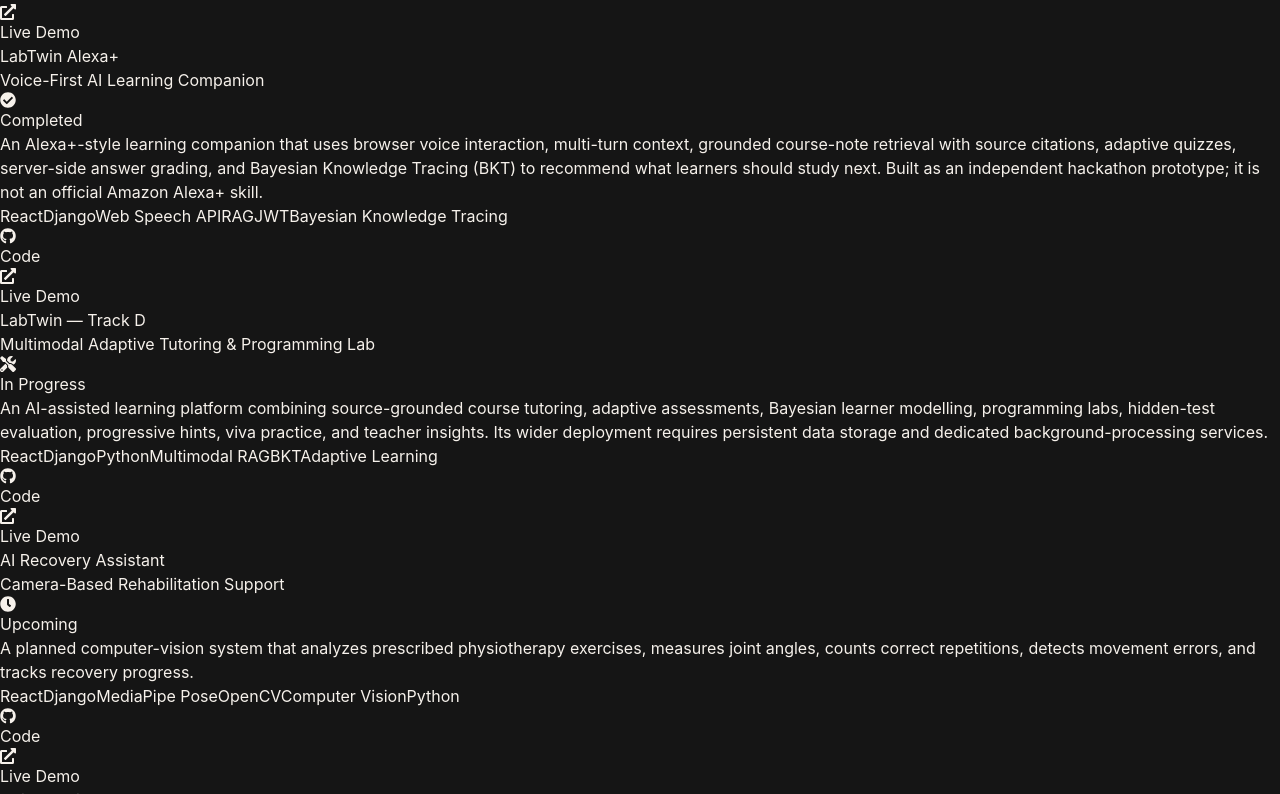
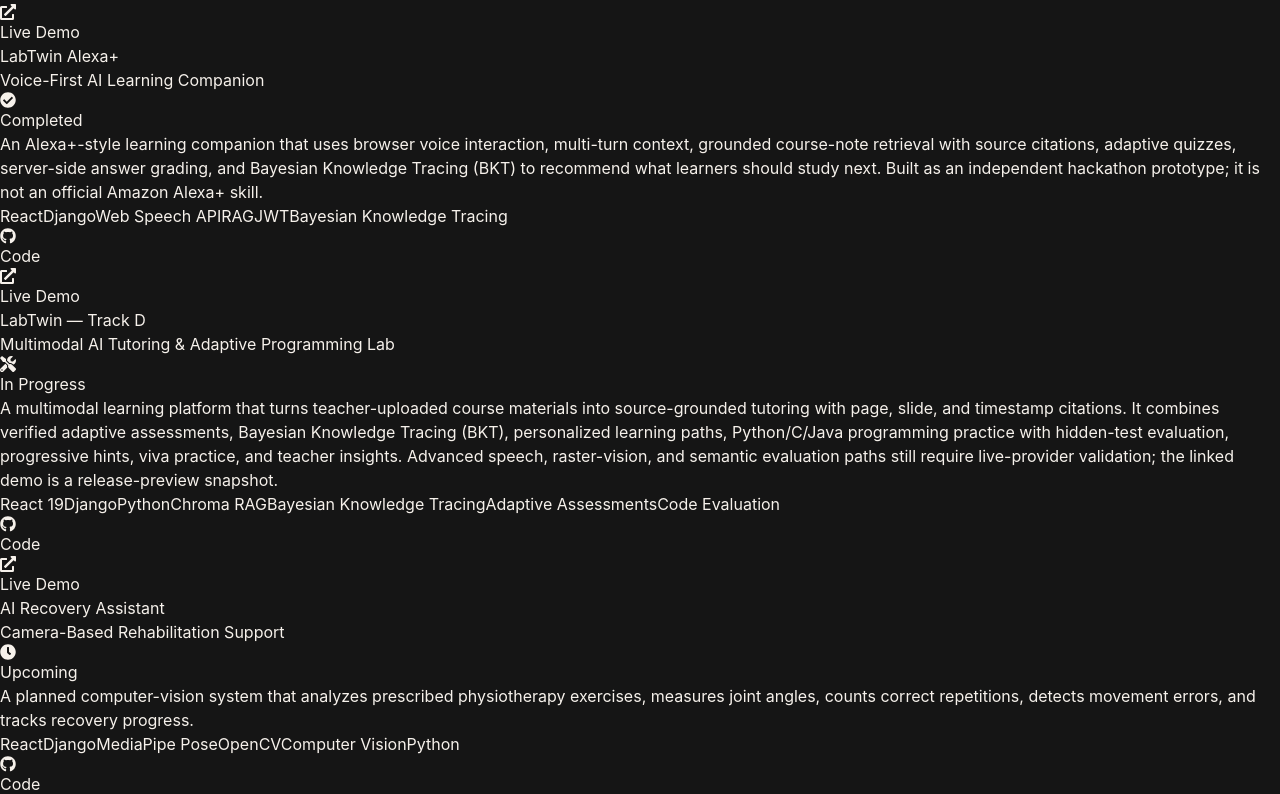
Before and after one commit to fjprojects/my-portfolio, a React (Vite) app: page /projects in a window 1280 px wide. Shown: the part 1476-2270 px from the top of the page. Built offline with nearby package versions, Linux system fonts and the light colour scheme.

Commit message:
Add LabTwin Track D release preview to portfolio

```diff
--- a/src/components/Projects.jsx
+++ b/src/components/Projects.jsx
@@ -111,20 +111,21 @@ const projects = [
   },
   {
     title: "LabTwin — Track D",
-    subtitle: "Multimodal Adaptive Tutoring & Programming Lab",
+    subtitle: "Multimodal AI Tutoring & Adaptive Programming Lab",
     description:
-      "An AI-assisted learning platform combining source-grounded course tutoring, adaptive assessments, Bayesian learner modelling, programming labs, hidden-test evaluation, progressive hints, viva practice, and teacher insights. Its wider deployment requires persistent data storage and dedicated background-processing services.",
+      "A multimodal learning platform that turns teacher-uploaded course materials into source-grounded tutoring with page, slide, and timestamp citations. It combines verified adaptive assessments, Bayesian Knowledge Tracing (BKT), personalized learning paths, Python/C/Java programming practice with hidden-test evaluation, progressive hints, viva practice, and teacher insights. Advanced speech, raster-vision, and semantic evaluation paths still require live-provider validation; the linked demo is a release-preview snapshot.",
     tech: [
-      "React",
+      "React 19",
       "Django",
       "Python",
-      "Multimodal RAG",
-      "BKT",
-      "Adaptive Learning",
+      "Chroma RAG",
+      "Bayesian Knowledge Tracing",
+      "Adaptive Assessments",
+      "Code Evaluation",
     ],
     status: "in-progress",
     github: "https://github.com/fjprojects/LabTwin-Track-D-2026",
-    live: "#",
+    live: "https://labtwin-release-preview-20261015.onrender.com/",
   },
   {
     title: "AI Recovery Assistant",
```
